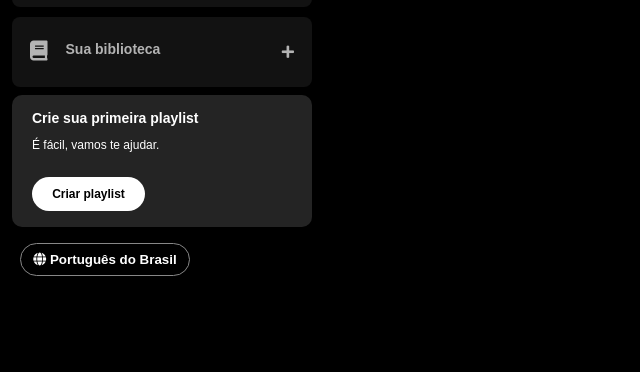
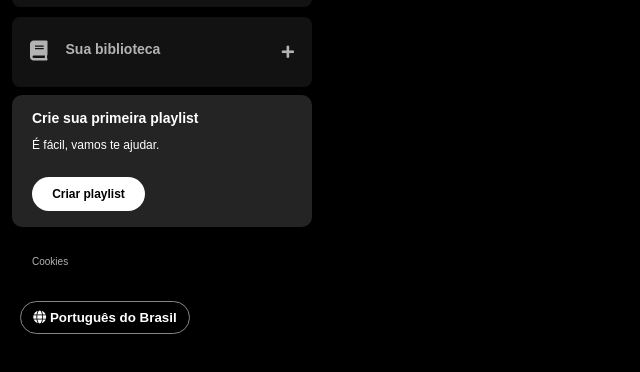
Before and after one commit to Mizarocha/Imers-o-Alura, a plain HTML site: page index.html in a window 1280 px wide. Shown: the part 166-538 px from the top of the page, without its empty margins (0-640 px from the left). Drawn offline with Linux system fonts and the light colour scheme.

Commit message:
acrescentando a div cookies

```diff
--- a/index.html
+++ b/index.html
@@ -57,6 +57,10 @@
             </div>
         </section>
 
+        <div class="cookies">
+            <a href="">Cookies</a>
+        </div>
+
         <div class="languages">
             <button class="languages__button">
                 <span class="fa fa-globe"></span>
```
